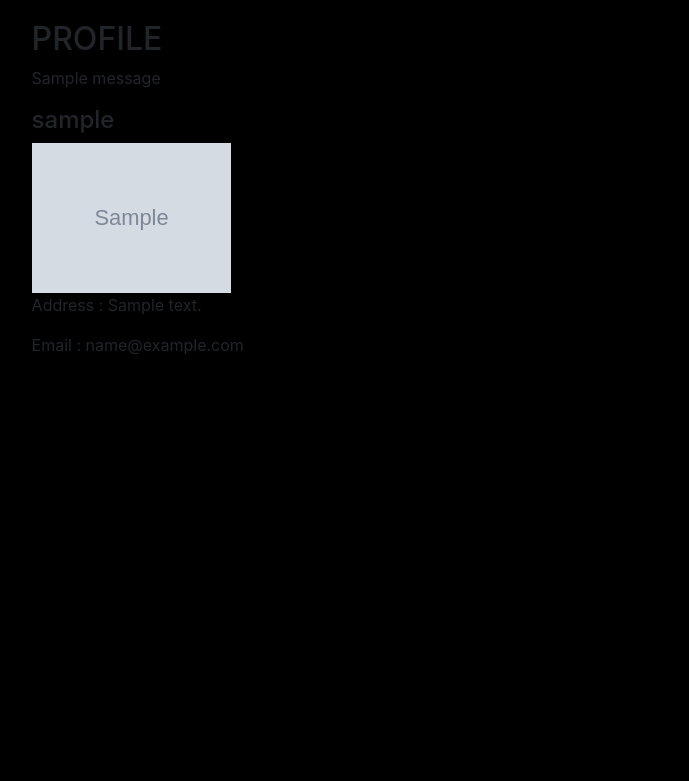
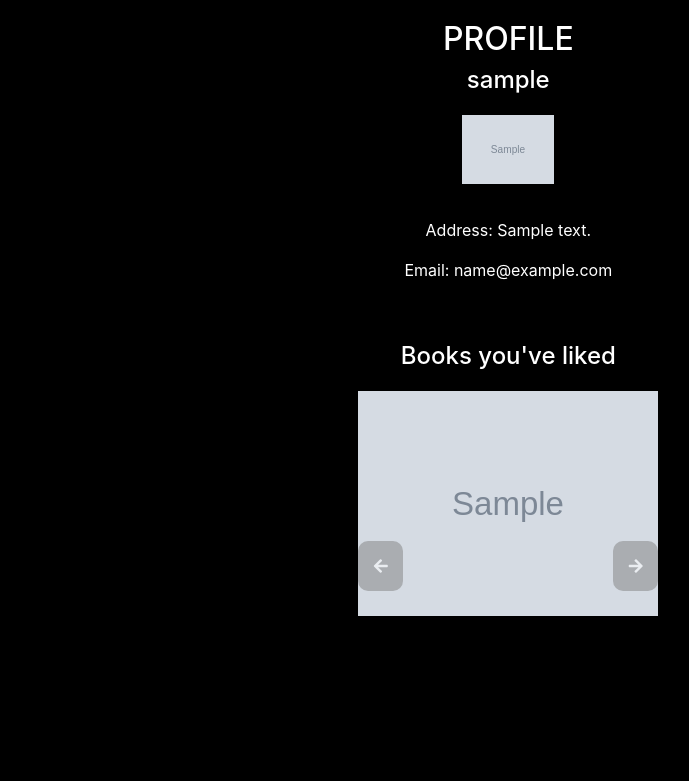
Before and after one commit to KelompokD02PBP/ProyekTS, a Django app: page /profile/1 in a window 1280 px wide. Shown: the part 82-863 px from the top of the page, without its empty margins (122-811 px from the left). Before the commit the page ends 436 px from the top, so only its background shows below. Run offline with Django 4.2, Linux system fonts and the light colour scheme; tables that the repository leaves empty hold one stand-in row (values such as "Sample post"); grey boxes marked "Sample" are stand-in pictures; one stand-in notice (Sample message) is shown; parts of the project's set-up code (start-up, migrations or seed data) failed here and were passed over; some libraries are stand-ins or nearby versions.

Commit message:
add styling

```diff
--- a/main/views.py
+++ b/main/views.py
@@ -181,6 +181,7 @@
         books = Book.objects.all().order_by("-title")
     elif order_by == "year_asc":
         books = Book.objects.all().order_by("year_of_publish")
+
     elif order_by == "year_desc":
         books = Book.objects.all().order_by("-year_of_publish")
     elif order_by == "atas_2000":
@@ -339,7 +340,6 @@
 
         #Jika username taken by another person
         if(len(already_exist)!=0 and already_exist[0].pk != profile.pk):
-            messages.info(request, 'Sorry, username taken')
             return HttpResponse(serializers.serialize('json',[profile]), content_type="application/json")
 
         #Jika bukan email
--- a/templates/profile.html
+++ b/templates/profile.html
@@ -1,27 +1,30 @@
 {% extends 'base.html' %}
 
 {% block content %}
+<div class="container" style="color: #ffffff; text-align: center; margin-bottom: 40px;">
+    <div class="row" style="margin-right: 30px;text-align: center;">
+        <div class="col-sm-12">
             <h2>PROFILE</h2>
-    {% for m in messages %}
-        <p>{{m}}</p>
-    {% endfor %}
             <h4 id="username">{{profile.user.username}}</h4>
             {% if profile.profile_picture %}
+            <div style="width: 50%; height: auto; margin: 10px auto;margin-top:20px">
                 <img id="profile_picture" style="width:20%; height:20%" src={{profile.profile_picture.url}} alt="profile"/>
+            </div>
             {% else %}
+            <div style="width: 50%; height: auto; margin: 10px auto;margin-top: 20px;">
             <img id="profile_picture" style="width:160px; height:160px" src="https://i.imgur.com/1Dyglmx.png" alt="profile"/>
+            </div>
             {% endif %}
+            <br />
+            <p id="address">Address: {{profile.address}}</p>
+            <p id="email">Email: {{profile.email}}</p>
 
-    <br/>
-    <p id="address">Address : {{profile.address}}</p>
-    <p id="email">Email : {{profile.email}}</p>
-
-    <div class="modal fade" id="exampleModal" tabindex="-1" aria-labelledby="exampleModalLabel" aria-hidden="true">
+            <div class="modal fade" id="exampleModal" tabindex="-1" aria-labelledby="exampleModalLabel" aria-hidden="true" style="color: black;text-align: left;">
                 <div class="modal-dialog">
                     <div class="modal-content">
                         <div class="modal-header">
                             <h1 class="modal-title fs-5" id="exampleModalLabel">Update Profile</h1>
-                    <button type="button" class="btn-close" data-bs-dismiss="modal" aria-label="Close">X</button>
+                            <button type="button" style="background-color: #dfdfdf;color: #1a1a1a;font-size: larger;border-radius: 10px;" data-bs-dismiss="modal" aria-label="Close">X</button>
                         </div>
                         <div class="modal-body">
                             <form id="form" onsubmit="return false;">
@@ -48,6 +51,8 @@
                         <div class="modal-footer">
                             <button type="button" class="btn btn-secondary" data-bs-dismiss="modal">Close</button>
                             <button type="button" class="btn btn-primary" id="button_add" data-bs-dismiss="modal" onclick="update({{profile.user.pk}})">Update</button>
+                        </div>
+                    </div>
                 </div>
             </div>
     {% if self_profile %}
@@ -98,6 +103,7 @@
             //         document.getElementById("profile_picture").src=`../media/${profile.fields.profile_picture}`
             //     }
             // })
+
             window.location.reload()
         }
 
--- a/templates/register.html
+++ b/templates/register.html
@@ -25,6 +25,9 @@
                 </tr>
             </table>
         </form>
+        {% for message in messages %}
+        <p>{{message}}</p>
+    {% endfor %}
 
     <p class="text-center">Already have an account? <a href="{% url 'main:login' %}">Login</a></p>
 </div>
```
Lines whose indentation alone changed are shown as unchanged.
